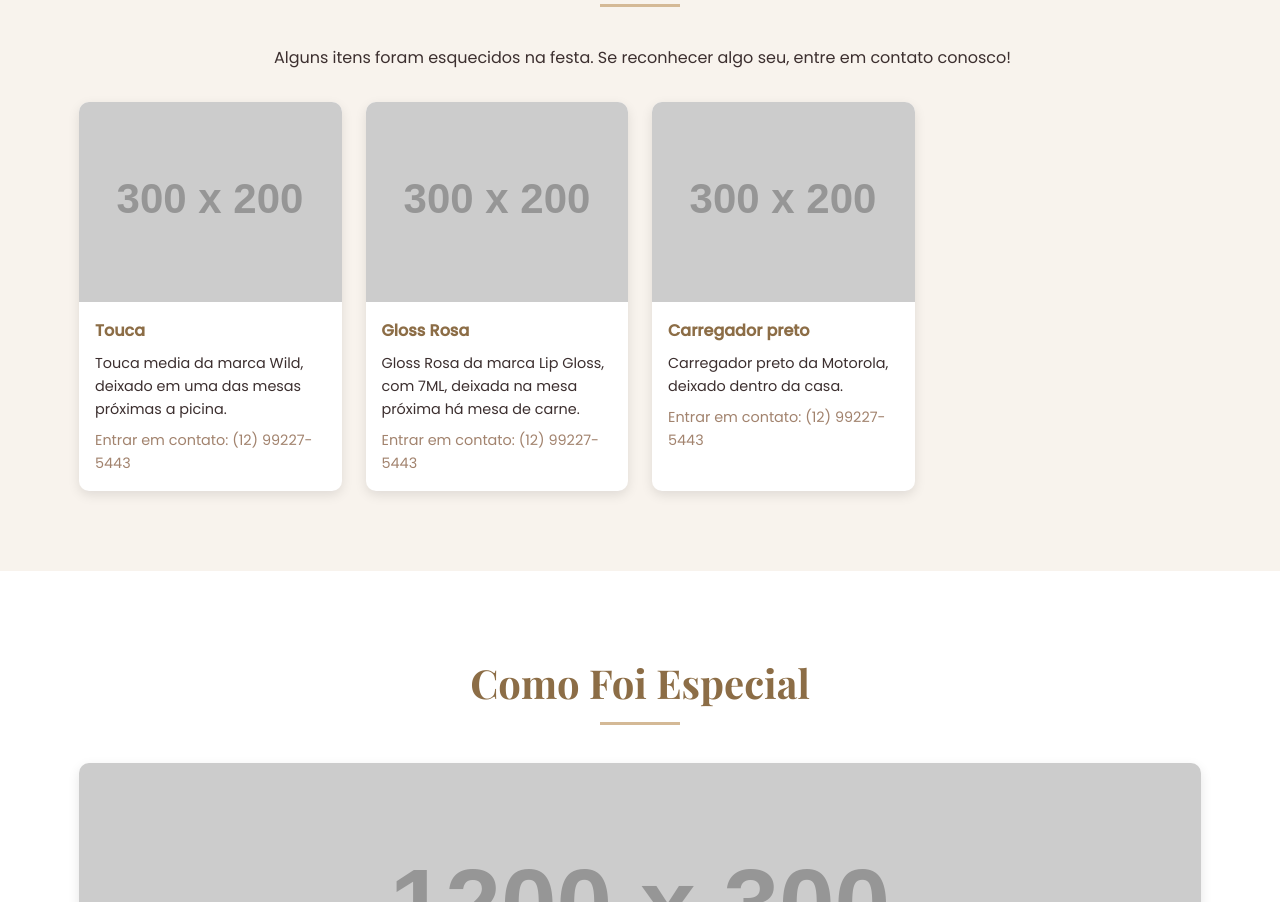
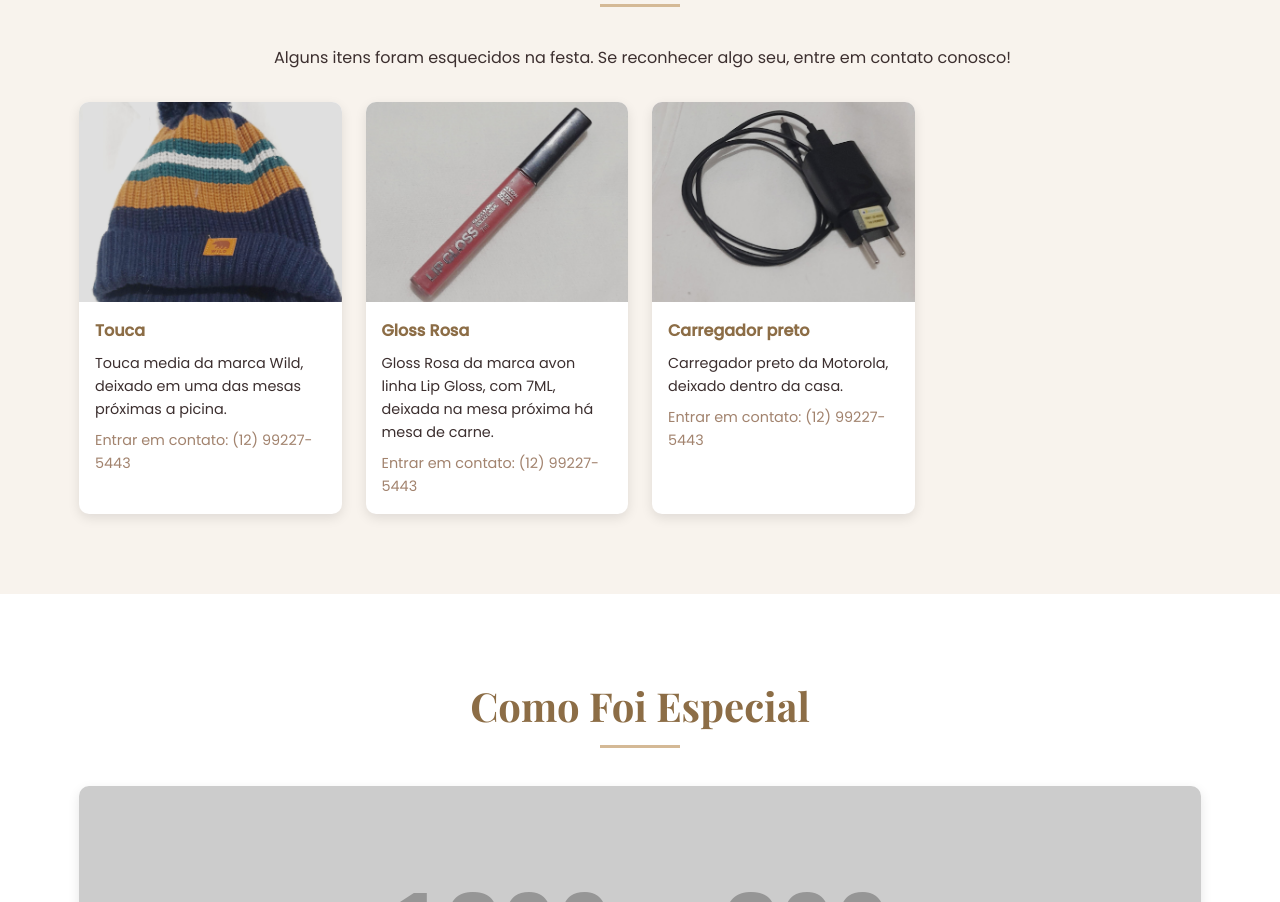
Before and after one commit to igorhsilva2105/casamento, a plain HTML site: page nav/pos-casamento.html in a window 1280 px wide. Shown: the part 2650-3552 px from the top of the page. Drawn offline with nearby package versions, Linux system fonts and the light colour scheme; placeholder pictures from the web are drawn by us.

Commit message:
Update pos-casamento.html

```diff
--- a/nav/pos-casamento.html
+++ b/nav/pos-casamento.html
@@ -729,7 +729,7 @@
             <div class="items-container">
                 <div class="item-card">
                     <div class="item-image">
-                        <img src="https://placehold.co/300x200?text=Touca" alt="Item esquecido 1">
+                        <img src="../img/touca.jpg" alt="Item esquecido 1">
                     </div>
                     <div class="item-info">
                         <div class="item-name">Touca</div>
@@ -740,18 +740,18 @@
 
                 <div class="item-card">
                     <div class="item-image">
-                        <img src="https://placehold.co/300x200?text=Gloss+Rosa" alt="Item esquecido 2">
+                        <img src="../img/gloss.jpg" alt="Item esquecido 2">
                     </div>
                     <div class="item-info">
                         <div class="item-name">Gloss Rosa</div>
-                        <div class="item-description">Gloss Rosa da marca Lip Gloss, com 7ML, deixada na mesa próxima há mesa de carne.</div>
+                        <div class="item-description">Gloss Rosa da marca avon linha Lip Gloss, com 7ML, deixada na mesa próxima há mesa de carne.</div>
                         <div class="item-contact">Entrar em contato: (12) 99227-5443</div>
                     </div>
                 </div>
 
                 <div class="item-card">
                     <div class="item-image">
-                        <img src="https://placehold.co/300x200?text=Carregador+Preto" alt="Item esquecido 3">
+                        <img src="../img/carregador.jpg" alt="Item esquecido 3">
                     </div>
                     <div class="item-info">
                         <div class="item-name">Carregador preto</div>
```
